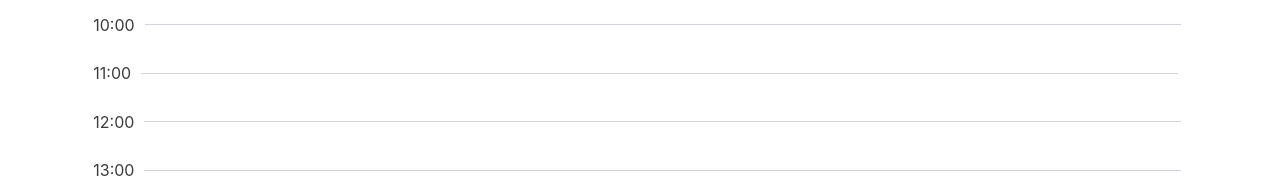
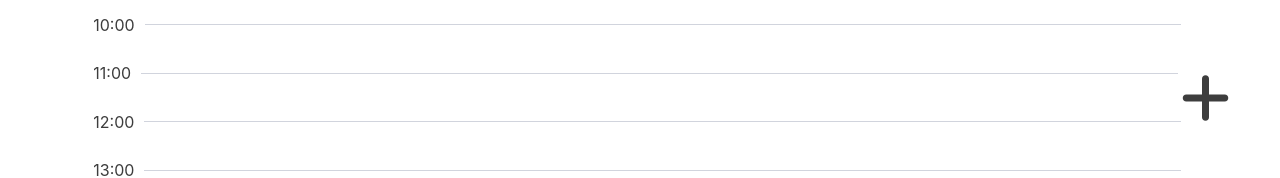
Before and after one commit to claudianeCS/calendar-proj, an Angular app in the folder front/: page /home/tasks in a window 1280 px wide. Shown: the part 624-802 px from the top of the page. Built offline with nearby package versions, Linux system fonts and the light colour scheme.

Commit message:
update 4-09

```diff
--- a/front/src/app/app.routes.ts
+++ b/front/src/app/app.routes.ts
@@ -3,10 +3,12 @@ import { LoginComponent } from './pages/login/login.component';
 import { RegisterComponent } from './pages/register/register.component';
 import { HomeComponent } from './pages/home/home.component';
 import { TasksComponent } from './pages/tasks/tasks.component';
+import { NewTaskComponent } from './pages/new-task/new-task.component';
 
 export const routes: Routes = [
     {path: "", component: LoginComponent},
     {path: "register", component: RegisterComponent},
     {path: "home", component: HomeComponent},
-    {path: "home/tasks", component: TasksComponent}
+    {path: "home/tasks", component: TasksComponent},
+    {path: "tasks/new", component: NewTaskComponent}
 ];
--- /dev/null
+++ b/front/src/app/pages/new-task/new-task.component.css
@@ -0,0 +1,11 @@
+.color{
+    border: 1px solid #000;
+    background-color: aqua;
+    width: 15px;
+    height: 15px;
+}
+
+select{
+    background-color: aliceblue;
+    color: var(--black);
+}
--- /dev/null
+++ b/front/src/app/pages/new-task/new-task.component.html
@@ -0,0 +1,4 @@
+<app-nav-bar></app-nav-bar>
+<div class="page">
+    <input type="color">
+</div>
--- a/front/src/app/pages/tasks/tasks.component.css
+++ b/front/src/app/pages/tasks/tasks.component.css
@@ -4,7 +4,6 @@
     justify-content: space-evenly;
     margin-top: 30px;
 }
-
 
 .fa-arrow-left{
     font-size: 1.7em;
@@ -14,11 +13,6 @@
     color: var(--chili-red);
 }
 
-
-.back{
-
-}
-
 .data-content{
     width: 90%;
 }
@@ -26,7 +20,6 @@
 .title{
     color: var(--black);
 }
-
 
 .hours{
     display: flex;
@@ -41,3 +34,17 @@
     width: 90%;
     margin-left: 10px;
 }
+.new-task{
+   width: 100%;
+   display: flex;
+   justify-content: end;
+   position: fixed;
+   bottom: 50px;
+}
+button{
+    margin-right: 50px;
+}
+
+.fa-plus{
+    font-size: 3.5em;
+}
--- a/front/src/app/pages/tasks/tasks.component.html
+++ b/front/src/app/pages/tasks/tasks.component.html
@@ -13,4 +13,11 @@
               </div>
         </div>
    </div>
+
+    <div class="new-task">
+        <button (click)="createANewTask()">
+            <i class="fa-solid fa-plus"></i>
+        </button>
+    </div>
+
 </div>
--- a/front/src/app/pages/tasks/tasks.component.ts
+++ b/front/src/app/pages/tasks/tasks.component.ts
@@ -1,7 +1,7 @@
 import { Component } from '@angular/core';
 import { NavBarComponent } from "../../components/nav-bar/nav-bar.component";
 import { CommonModule } from '@angular/common';
-import { RouterModule } from '@angular/router';
+import { RouterModule , Router} from '@angular/router';
 
 @Component({
   selector: 'app-tasks',
@@ -15,7 +15,7 @@ export class TasksComponent {
 
   horarios: string[] = [];
 
-  constructor() {}
+  constructor(private router: Router) {}
 
   ngOnInit(): void {
     this.gerarHorarios();
@@ -32,4 +32,8 @@ export class TasksComponent {
       }
     }
   }
+
+  createANewTask(){
+    this.router.navigate(['/tasks/new']);
+  }
 }
```
Also changed, not shown: front/src/app/pages/new-task/new-task.component.ts (added, +13 -0 lines), 1 other file (tests, documents, lock files or other folders).
